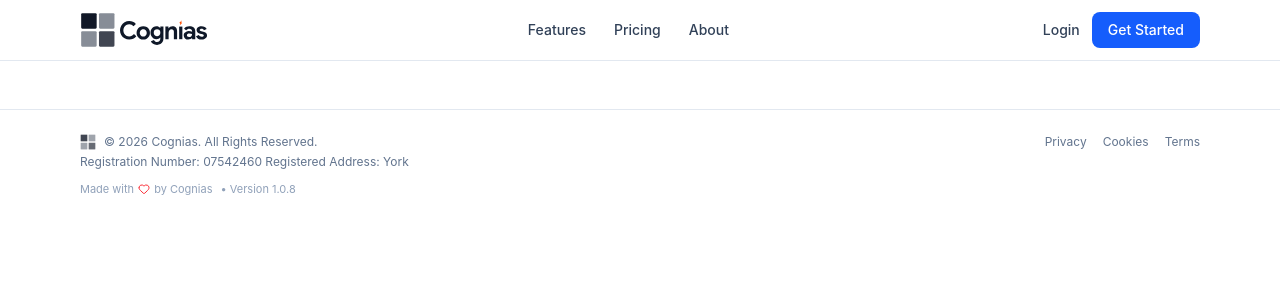
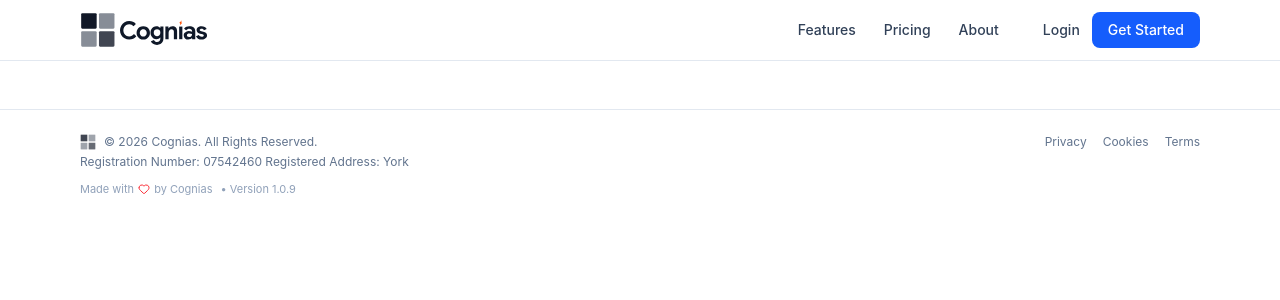
Before and after one commit to prandle/cognias-marketing, a React (Vite) app: page / in a window 1280 px wide. Shown: the top 300 px of the page. Built offline with nearby package versions, Linux system fonts and the light colour scheme.

Commit message:
navbar alignment

```diff
--- a/src/components/ui/NavMenu.tsx
+++ b/src/components/ui/NavMenu.tsx
@@ -75,7 +75,8 @@ export default function Navbar() {
 
 
         {/* ✅ Desktop menu */}
-        <ul className="hidden items-center gap-1 md:flex">
+        <div className="hidden md:flex items-center gap-8">
+        <ul className="flex items-center gap-1">
           <li>
             <Link to="/features" className={linkClasses()}>
               Features
@@ -108,6 +109,8 @@ export default function Navbar() {
           >
             Get Started
           </a>
+        </div>
+
         </div>
 
         {/* ✅ Mobile burger */}
--- a/src/version.json
+++ b/src/version.json
@@ -1,3 +1,3 @@
 {
-  "build": 8
+  "build": 9
 }
```
Also changed, not shown: 1 other file (tests, documents, lock files or other folders).
